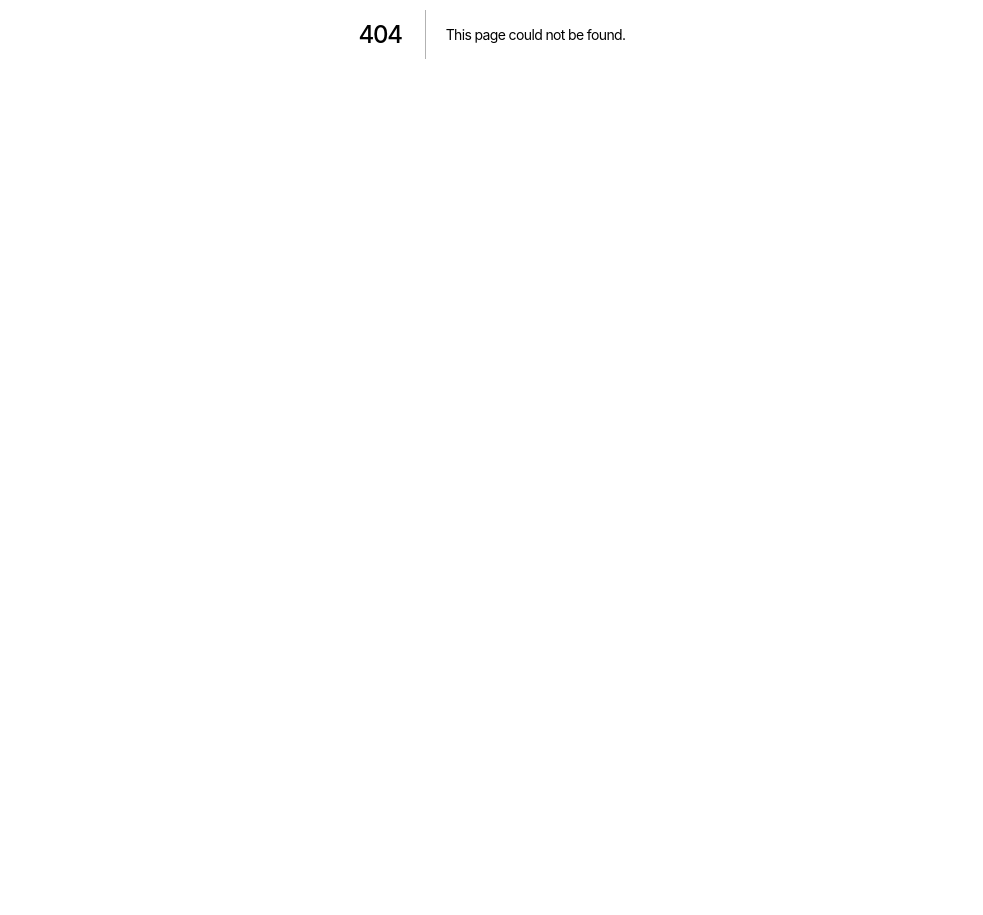
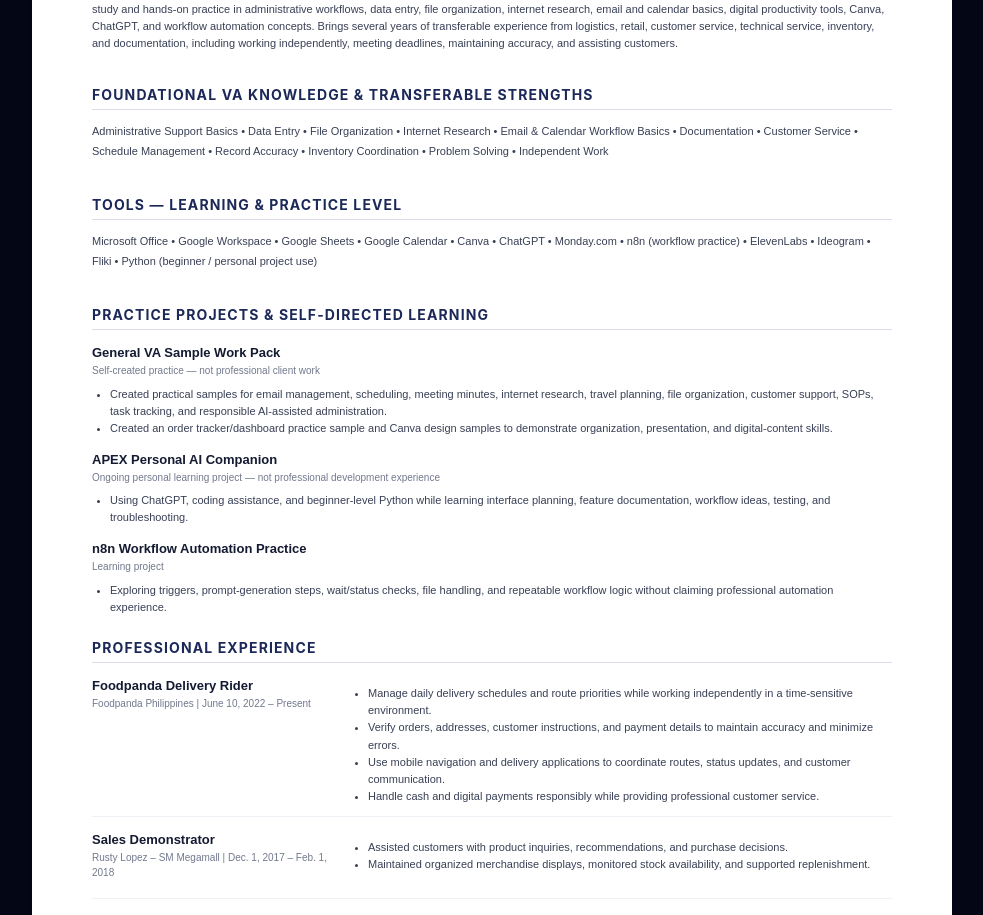
Before and after one commit to herkeeper445-sys/acatanguijr, a Next.js app: page /resume in a window 1280 px wide. Before the commit this address had no page. Shown: the part 366-1281 px from the top of the page, without its empty margins (148-1131 px from the left). Before the commit the page ends 800 px from the top, so only its background shows below. Built offline with nearby package versions, Linux system fonts and the light colour scheme.

Commit message:
Add printable updated VA resume page

```diff
--- /dev/null
+++ b/app/resume/page.js
@@ -0,0 +1,18 @@
+'use client';
+
+const jobs=[
+ ['Foodpanda Delivery Rider','Foodpanda Philippines | June 10, 2022 – Present',['Manage daily delivery schedules and route priorities while working independently in a time-sensitive environment.','Verify orders, addresses, customer instructions, and payment details to maintain accuracy and minimize errors.','Use mobile navigation and delivery applications to coordinate routes, status updates, and customer communication.','Handle cash and digital payments responsibly while providing professional customer service.']],
+ ['Sales Demonstrator','Rusty Lopez – SM Megamall | Dec. 1, 2017 – Feb. 1, 2018',['Assisted customers with product inquiries, recommendations, and purchase decisions.','Maintained organized merchandise displays, monitored stock availability, and supported replenishment.']],
+ ['Receiving & Dispatching Unit','Free Choice Mart | May 5, 2017 – Oct. 20, 2017',['Received, checked, documented, and organized incoming deliveries and inventory records.','Performed stock counts, identified discrepancies, and supported accurate replenishment.']],
+ ['E-Bike Technician','Romai Electric Bike | Oct. 28, 2015 – Apr. 29, 2016',['Diagnosed and repaired electrical and mechanical issues across multiple e-bike models.','Maintained repair records, tools, spare parts, and customer service updates.']],
+ ['Deck Cadet','M/V Star Ferry III | Oct. 8, 2014 – Oct. 15, 2015',['Supported vessel operations, watchkeeping, documentation, and safety procedures in a demanding environment.']],
+ ['Stockman','Rusty Lopez – Iriga City | June 8, 2013 – Dec. 8, 2013',['Supported stock organization, inventory handling, replenishment, and accurate product placement.']]
+];
+
+export default function ResumePage(){return <main className="resume-page"><div className="resume-actions no-print"><a href="/">← Portfolio</a><button onClick={()=>window.print()}>Print / Save as PDF</button></div><article className="resume-sheet"><header className="resume-header"><p className="resume-kicker">ENTRY-LEVEL GENERAL ADMINISTRATIVE VIRTUAL ASSISTANT</p><h1>Ananias Jr. D. Catangui</h1><div className="resume-contact"><span>Iriga City, Camarines Sur, Philippines</span><span>+63 938 911 4841</span><a href="mailto:acatanguijr29@gmail.com">acatanguijr29@gmail.com</a><a href="https://www.linkedin.com/in/ananias-jr-catangui-7b424a129" target="_blank" rel="noreferrer">LinkedIn</a></div></header>
+<section><h2>Professional Profile</h2><p>Entry-level General Administrative Virtual Assistant candidate with no previous professional VA work experience. Currently building practical knowledge through self-study and hands-on practice in administrative workflows, data entry, file organization, internet research, email and calendar basics, digital productivity tools, Canva, ChatGPT, and workflow automation concepts. Brings several years of transferable experience from logistics, retail, customer service, technical service, inventory, and documentation, including working independently, meeting deadlines, maintaining accuracy, and assisting customers.</p></section>
+<section><h2>Foundational VA Knowledge & Transferable Strengths</h2><p className="resume-tags">Administrative Support Basics • Data Entry • File Organization • Internet Research • Email & Calendar Workflow Basics • Documentation • Customer Service • Schedule Management • Record Accuracy • Inventory Coordination • Problem Solving • Independent Work</p></section>
+<section><h2>Tools — Learning & Practice Level</h2><p className="resume-tags">Microsoft Office • Google Workspace • Google Sheets • Google Calendar • Canva • ChatGPT • Monday.com • n8n (workflow practice) • ElevenLabs • Ideogram • Fliki • Python (beginner / personal project use)</p></section>
+<section><h2>Practice Projects & Self-Directed Learning</h2><div className="resume-project"><h3>General VA Sample Work Pack</h3><p>Self-created practice — not professional client work</p><ul><li>Created practical samples for email management, scheduling, meeting minutes, internet research, travel planning, file organization, customer support, SOPs, task tracking, and responsible AI-assisted administration.</li><li>Created an order tracker/dashboard practice sample and Canva design samples to demonstrate organization, presentation, and digital-content skills.</li></ul></div><div className="resume-project"><h3>APEX Personal AI Companion</h3><p>Ongoing personal learning project — not professional development experience</p><ul><li>Using ChatGPT, coding assistance, and beginner-level Python while learning interface planning, feature documentation, workflow ideas, testing, and troubleshooting.</li></ul></div><div className="resume-project"><h3>n8n Workflow Automation Practice</h3><p>Learning project</p><ul><li>Exploring triggers, prompt-generation steps, wait/status checks, file handling, and repeatable workflow logic without claiming professional automation experience.</li></ul></div></section>
+<section><h2>Professional Experience</h2>{jobs.map(([role,meta,bullets])=><div className="resume-job" key={role}><div><h3>{role}</h3><p>{meta}</p></div><ul>{bullets.map(b=><li key={b}>{b}</li>)}</ul></div>)}</section>
+<section className="resume-bottom-grid"><div><h2>Education</h2><p><strong>Bachelor of Science in Marine Transportation (BSMT)</strong></p></div><div><h2>Languages</h2><p>Filipino — Native<br/>English — Intermediate / Working Proficiency</p></div></section></article></main>}
```
